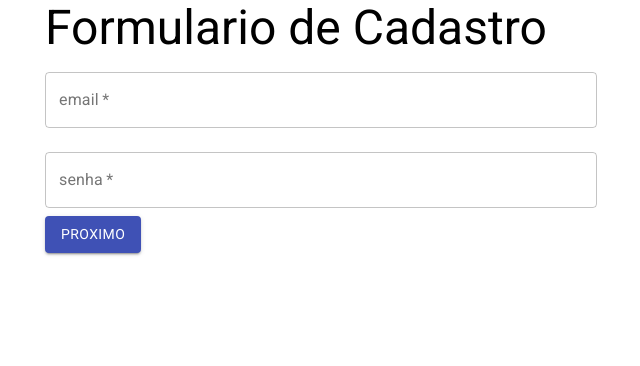
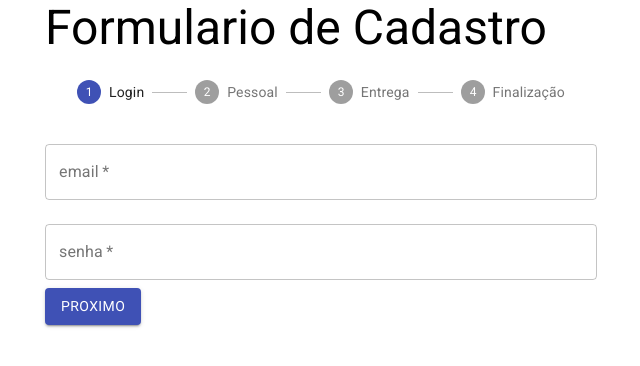
Before and after one commit to Jose-cmd98/reactForms, a React (Create React App) app: page / in a window 1280 px wide. Shown: the top 366 px of the page, without its empty margins (319-959 px from the left). Built offline with nearby package versions, Linux system fonts and the light colour scheme.

Commit message:
StepperStepLabel

```diff
--- a/src/components/FormularioCadastro/DadosEntrega.jsx
+++ b/src/components/FormularioCadastro/DadosEntrega.jsx
@@ -1,7 +1,7 @@
 import React, {useState} from "react";
 import { TextField, Button } from "@material-ui/core";
 
-function DadosEntrega(aoEnviar) {
+function DadosEntrega({aoEnviar}) {
 
     const [cep, setCep ] = useState("");
     const [endereco, setEndereco] = useState("");
@@ -12,7 +12,7 @@
   return (
     <form onSubmit={(event) => {
         event.preventDefault();
-        aoEnviar({cep, endereco, numero, cidade, estado})
+        aoEnviar({cep, endereco, numero, cidade, estado});
     }}>
       <TextField
       value={cep}
--- a/src/components/FormularioCadastro/FormularioCadastro.jsx
+++ b/src/components/FormularioCadastro/FormularioCadastro.jsx
@@ -2,19 +2,22 @@
 import DadosPessoais from './DadosPessoais';
 import DadosUsuario from './DadosUsuario';
 import DadosEntrega from './DadosEntrega';
-
+import { Typography, Stepper, Step, StepLabel } from "@material-ui/core";
 
 function FormularioCadastro({aoEnviar, validarCPF}) {
   const  [etapaAtual, setEtapaAtual] = useState(0);
   const [dadosColetados, setDados] = useState({});
   useEffect(() => {
-    console.log(dadosColetados)
+    if(etapaAtual === formularios.length-1){
+      aoEnviar(dadosColetados)
+    }
   })
 
   const formularios = [
     <DadosUsuario aoEnviar={coletarDados}/>,
     <DadosPessoais aoEnviar={coletarDados} validarCPF={validarCPF}/>,
-    <DadosEntrega aoEnviar={coletarDados} />
+    <DadosEntrega aoEnviar={coletarDados} />,
+    <Typography variant="h5">Cadastro Finalizado!</Typography>
   ]
 
   function coletarDados(dados){
@@ -29,6 +32,12 @@
 
     return (
       <>
+      <Stepper activeStep={etapaAtual}>
+        <Step><StepLabel>Login</StepLabel></Step>
+        <Step><StepLabel>Pessoal</StepLabel></Step>
+        <Step><StepLabel>Entrega</StepLabel></Step>
+        <Step><StepLabel>Finalização</StepLabel></Step>
+      </Stepper>
       {formularios[etapaAtual]}
       </>
     );
```
